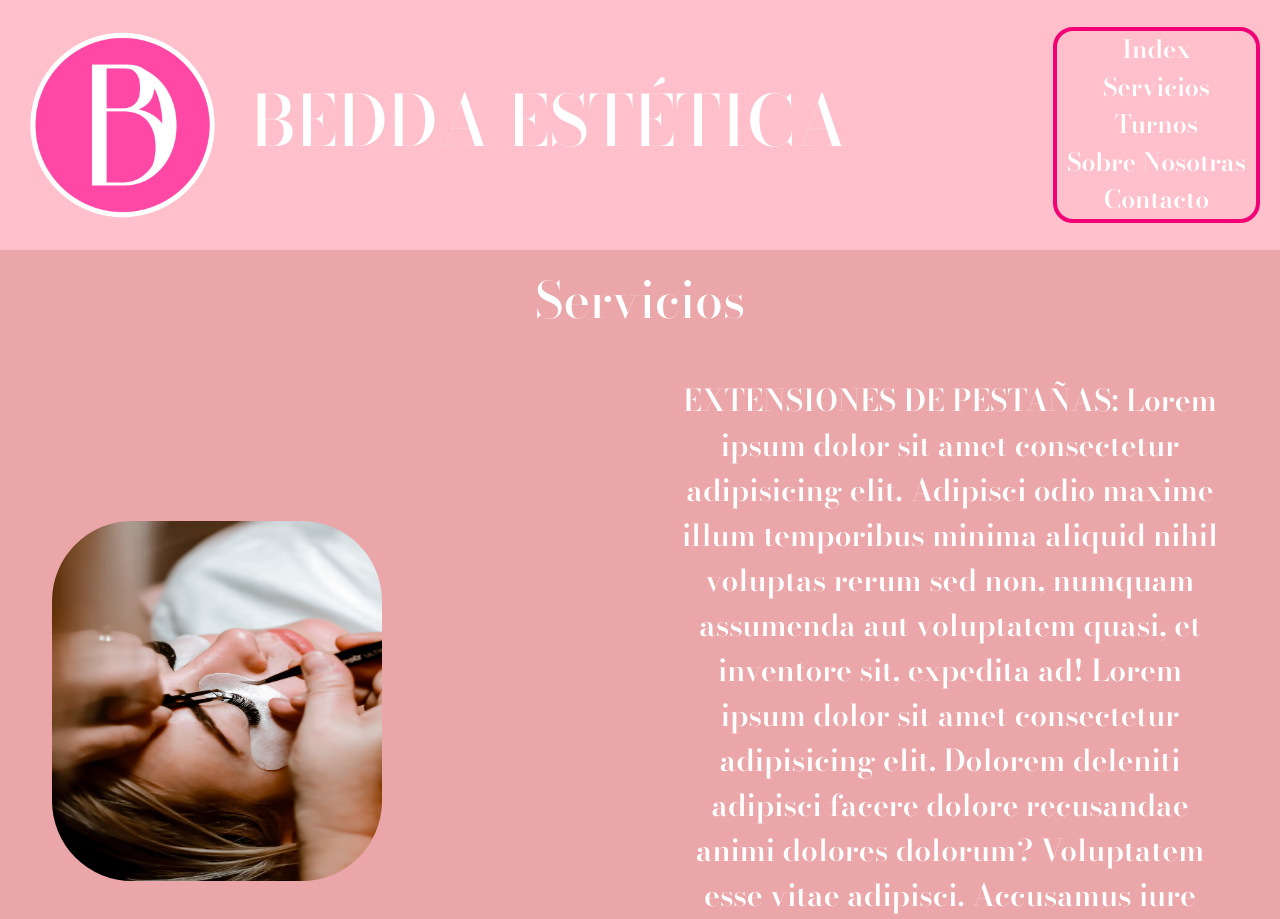
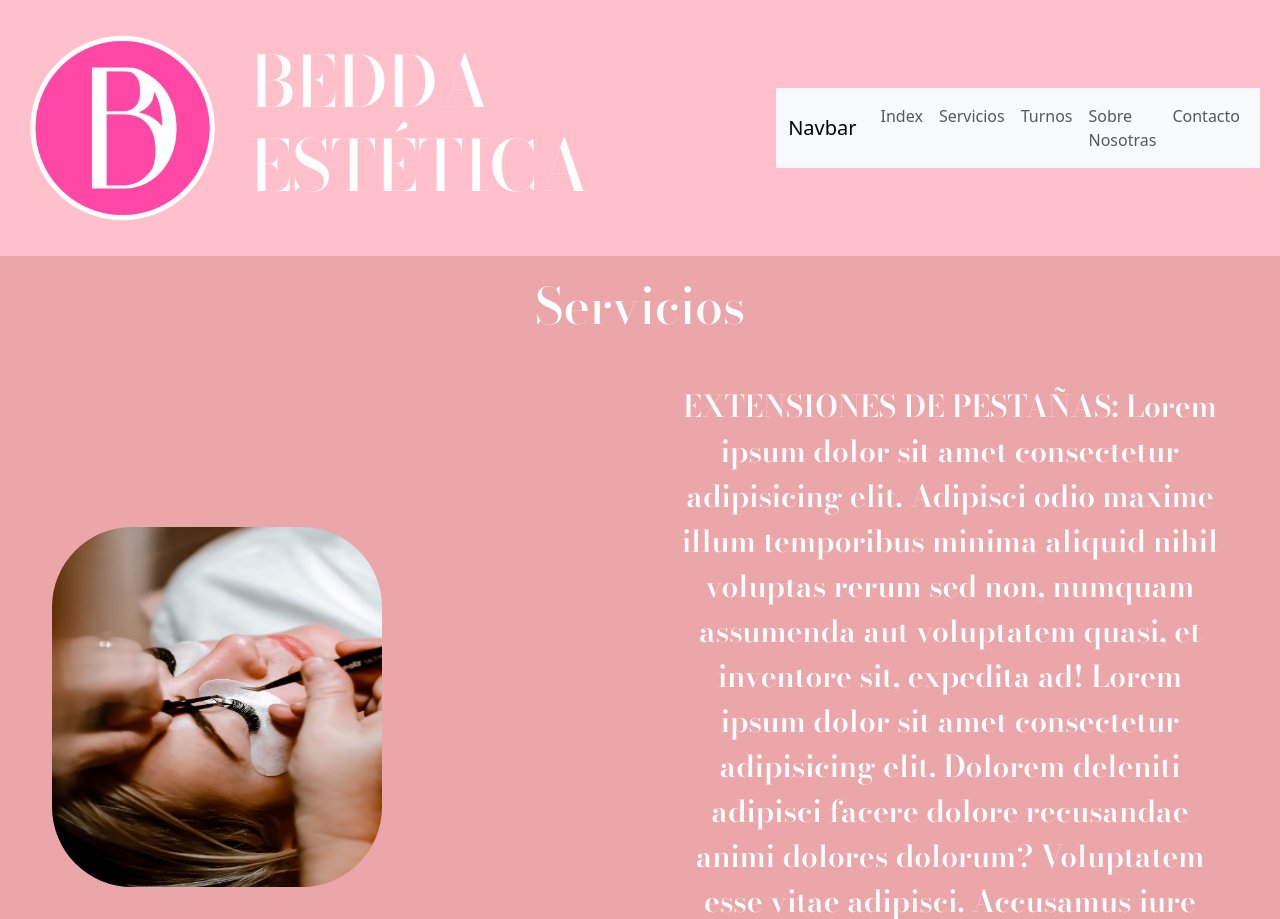
Before and after one commit to FlorenciaTeilleri/PFTEILLERI, a plain HTML site: page paginas/servicios.html in a window 1280 px wide. Shown: the top 919 px of the page. Drawn offline with nearby package versions, Linux system fonts and the light colour scheme.

Commit message:
Agregando y probando navbar

```diff
--- a/paginas/servicios.html
+++ b/paginas/servicios.html
@@ -21,7 +21,7 @@
                 <h2 class="bloque-uno__titulo">BEDDA ESTÉTICA</h2>
         </div>
 
-        <nav class="header__nav">
+    <!-- <nav class="header__nav">
             <ul class="lista">
                 <li><a href="../index.html">Index</a></li>
                 <li><a href="./paginas/servicios.html">Servicios</a></li>
@@ -29,7 +29,41 @@
                 <li><a href="../paginas/sobre-nosotras.html">Sobre Nosotras</a></li>
                 <li><a href="../paginas/contacto.html">Contacto</a></li>
             </ul>
+        </nav>-->
+        <nav class="navbar navbar-expand-lg bg-body-tertiary">
+            <div class="container-fluid">
+            <a class="navbar-brand" href="#">Navbar</a>
+            <button class="navbar-toggler" type="button" data-bs-toggle="collapse" data-bs-target="#navbarNavDropdown" aria-controls="navbarNavDropdown" aria-expanded="false" aria-label="Toggle navigation">
+                <span class="navbar-toggler-icon"></span>
+            </button>
+            <div class="collapse navbar-collapse" id="navbarNavDropdown">
+                <ul class="navbar-nav">
+                <li class="nav-item">
+                    <a class="nav-link" href="../index.html">Index</a>
+                </li>
+                <li class="nav-item">
+                    <a class="nav-link" href="./paginas/servicios.html">Servicios</a>
+                </li>
+                <li class="nav-item">
+                    <a class="nav-link" href="../paginas/turnos.html">Turnos</a>
+                </li>
+                <li class="nav-item">
+                    <a class="nav-link" href="../paginas/sobre-nosotras.html">Sobre Nosotras</a>
+                </li>
+                <li class="nav-item">
+                    <a class="nav-link" href="../paginas/contacto.html">Contacto</a>
+                </li>
+
+                </ul>
+            </div>
+            </div>
         </nav>
+
+                <!--<a class="nav-link" href="../index.html">Index</a>
+                <a class="nav-link active" aria-current="page" href="./paginas/servicios.html">Servicios</a>
+                <a class="nav-link" href="../paginas/turnos.html">Turnos</a>
+                <a class="nav-link" href="../paginas/sobre-nosotras.html">Sobre Nosotras</a>
+                <a class="nav-link" href="../paginas/contacto.html">Contacto</a>-->
 
     </header>
 
```
